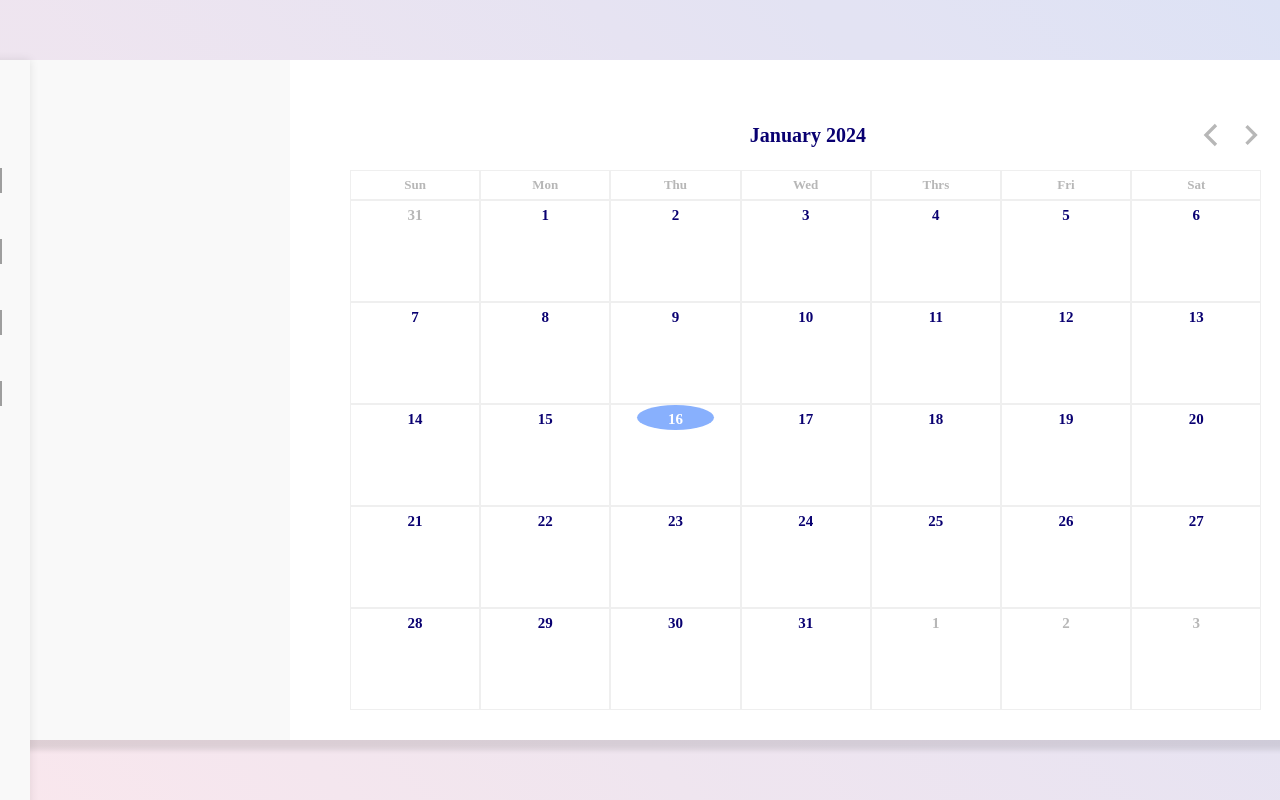
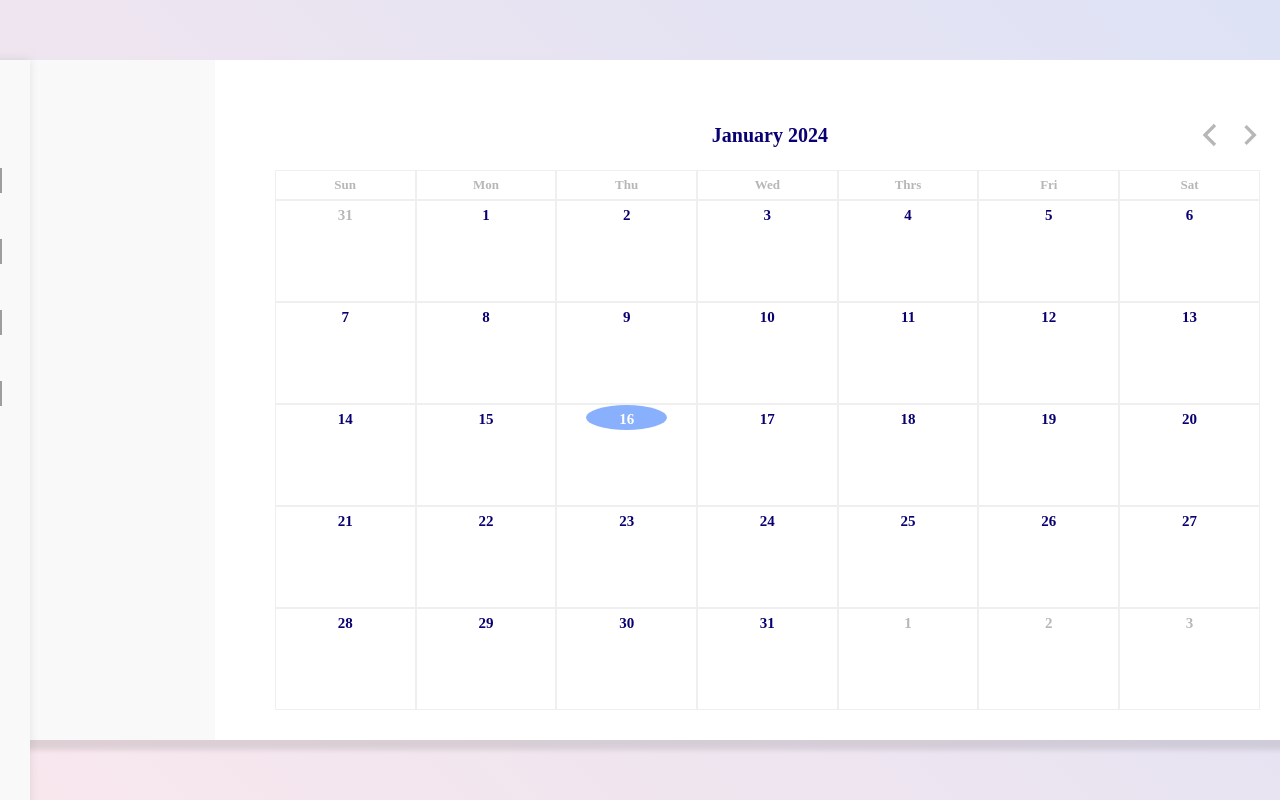
Before and after one commit to gawoooon/TUK-CE-capstone-2023-drawingdiary, a React (Create React App) app in the folder drawingdiary/frontend/: page /calendar in a window 1280 px wide. Shown: the top 800 px of the page. Built offline with nearby package versions, Linux system fonts and the light colour scheme; grey boxes are pictures that could not be loaded.

Commit message:
[fix] 수정

```diff
--- a/drawingdiary/frontend/src/components/Calendar2/index.jsx
+++ b/drawingdiary/frontend/src/components/Calendar2/index.jsx
@@ -12,6 +12,8 @@ const CalendarBox = styled.div`
   width: 100%;
   height: 100%;
   transition: width 0.5s ease;
+  padding: 40px 60px;
+  box-sizing: border-box;
 `;
 
 const HeaderBox = styled.div`
@@ -137,10 +139,7 @@ const BodyDayOneBox = styled.div`
 
     &.clicked {
       ${CalendarBox} {
-        width: 70%;
-      }
-      .LeftBox {
-        width: ${({ leftBoxWidth }) => leftBoxWidth}; // 수정된 부분
+        width: 65%;
       }
     }
   }
@@ -178,6 +177,7 @@ const RenderCells = ({
   selectedDate,
   onDateClick: cellOnDateClick,
   leftBoxWidth,
+  rightBoxWidth,
 }) => {
   const monthStart = startOfMonth(currentMonth);
   const monthEnd = endOfMonth(monthStart);
@@ -211,6 +211,7 @@ const RenderCells = ({
           key={day}
           onClick={() => cellOnDateClick(cloneDay)}
           leftBoxWidth={leftBoxWidth}
+          rightBoxWidth={rightBoxWidth}
         >
           <BodyMonth
             className={
@@ -233,7 +234,11 @@ const RenderCells = ({
   return <BodyBox>{rows}</BodyBox>;
 };
 
-function Calendar2({ leftBoxWidth, onDateClick: parentOnDateClick }) {
+function Calendar2({
+  leftBoxWidth,
+  rightBoxWidth,
+  onDateClick: parentOnDateClick,
+}) {
   const [currentMonth, setCurrentMonth] = useState(new Date());
   const [selectedDate, setSelectedDate] = useState(new Date());
   const [calendarBoxWidth, setCalendarBoxWidth] = useState("100%"); // 추가
@@ -265,6 +270,7 @@ function Calendar2({ leftBoxWidth, onDateClick: parentOnDateClick }) {
         selectedDate={selectedDate}
         onDateClick={onDateClick}
         leftBoxWidth={leftBoxWidth}
+        rightBoxWidth={rightBoxWidth}
       />
     </CalendarBox>
   );
--- a/drawingdiary/frontend/src/pages/CalendarPage.jsx
+++ b/drawingdiary/frontend/src/pages/CalendarPage.jsx
@@ -42,20 +42,24 @@ const MiddleBox = styled.div`
 `;
 
 const RightBox = styled.div`
-  display: flex;
-  width: 0%;
+  display: ${({ showRightBox }) => (showRightBox ? "flex" : "none")};
+  width: ${({ rightBoxWidth }) => rightBoxWidth};
   height: 100%;
-  background-color: pink;
+
   border-radius: 0 30px 30px 0;
-  box-sizing: border-box;
+  transition: width 0.5s ease;
 `;
 
 function CalendarPage() {
   const [leftBoxWidth, setLeftBoxWidth] = useState("25%");
+  const [rightBoxWidth, setRightBoxWidth] = useState("0%");
+  const [showRightBox, setShowRightBox] = useState(false);
 
   const handleDateClick = () => {
     // BodyDayOneBox를 클릭했을 때 leftBoxWidth 변경
     setLeftBoxWidth("8%");
+    setRightBoxWidth("27%");
+    setShowRightBox(true);
   };
   return (
     <Background>
@@ -64,13 +68,15 @@ function CalendarPage() {
           <LeftBox leftBoxWidth={leftBoxWidth}>
             <SideBar />
           </LeftBox>
-          <MiddleBox>
-            <Calendar2
-              leftBoxWidth={leftBoxWidth}
-              onDateClick={handleDateClick}
-            />
-          </MiddleBox>
-          <RightBox></RightBox>
+
+          <Calendar2
+            leftBoxWidth={leftBoxWidth}
+            onDateClick={handleDateClick}
+          />
+
+          <RightBox showRightBox={showRightBox} rightBoxWidth={rightBoxWidth}>
+            dd
+          </RightBox>
         </CalendarBox>
       </Body>
     </Background>
```
